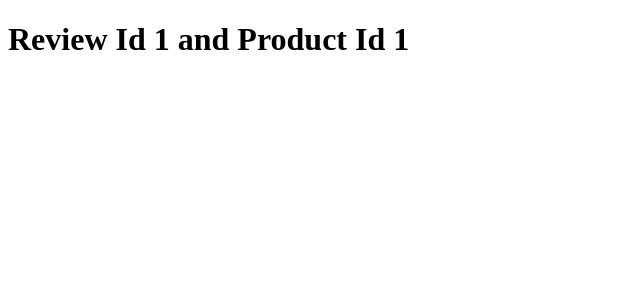
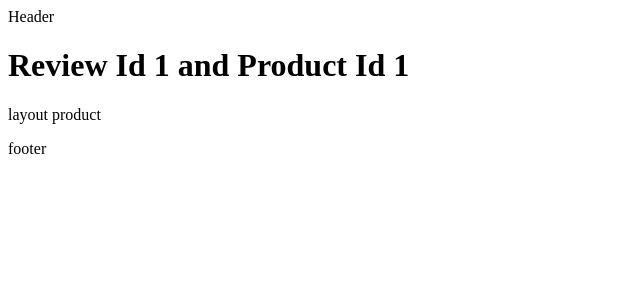
Before and after one commit to usmanshabbir756/next-js-practice, a Next.js app: page /products/1/review/1 in a window 1280 px wide. Shown: the top 300 px of the page, without its empty margins (0-640 px from the left). Built offline with nearby package versions, Linux system fonts and the light colour scheme.

Commit message:
nested layout

```diff
--- a/src/app/layout.tsx
+++ b/src/app/layout.tsx
@@ -1,3 +1,4 @@
+
 export const metadata = {
   title: 'Next.js',
   description: 'Generated by Next.js',
@@ -10,7 +11,11 @@ export default function RootLayout({
 }) {
   return (
     <html lang="en">
-      <body>{children}</body>
+      <body>
+        <nav>Header</nav>
+        {children}
+        <footer>footer</footer>
+        </body>
     </html>
   )
 }
--- /dev/null
+++ b/src/app/products/[productId]/layout.tsx
@@ -0,0 +1,13 @@
+
+  export default function ProductLayout({
+    children,
+  }: {
+    children: React.ReactNode
+  }) {
+    return (
+      <>
+          {children}
+          <p>layout product</p>
+      </>
+    )
+  }
--- a/src/app/products/[productId]/review/[reviewId]/page.tsx
+++ b/src/app/products/[productId]/review/[reviewId]/page.tsx
@@ -1,5 +1,4 @@
 import { notFound } from "next/navigation"
-import { parse } from "path";
 
 export default function ReviewOfId({params}:
     {
```
Also changed, not shown: package.json (+7 -5 lines), tailwind.config.ts (deleted, +0 -20 lines), 1 other file (tests, documents, lock files or other folders).
